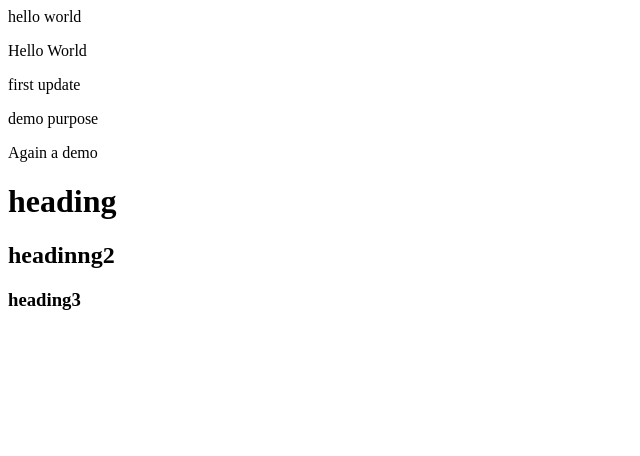
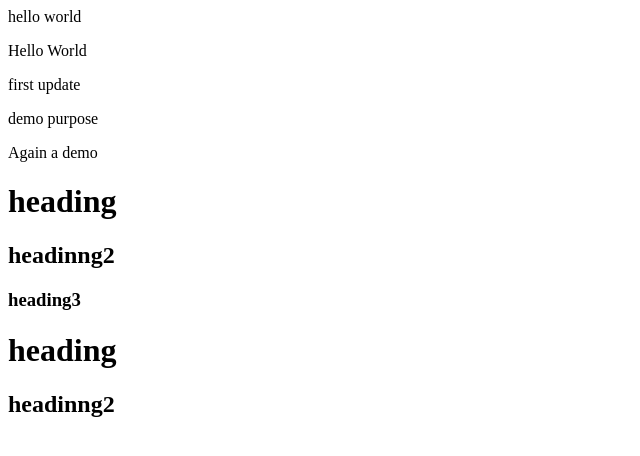
Before and after one commit to amitarora0603/first_git_project, a plain HTML site: page index.html in a window 1280 px wide. Shown: the whole page, without its empty margins (0-640 px from the left). Drawn offline with Linux system fonts and the light colour scheme.

Commit message:
Fifth Commit

```diff
--- a/index.html
+++ b/index.html
@@ -6,3 +6,8 @@
 <h1>heading</h1>
 <h2>headinng2</h2>
 <h3>heading3</h3>
+
+
+
+<h1>heading</h1>
+<h2>headinng2</h2>
```
